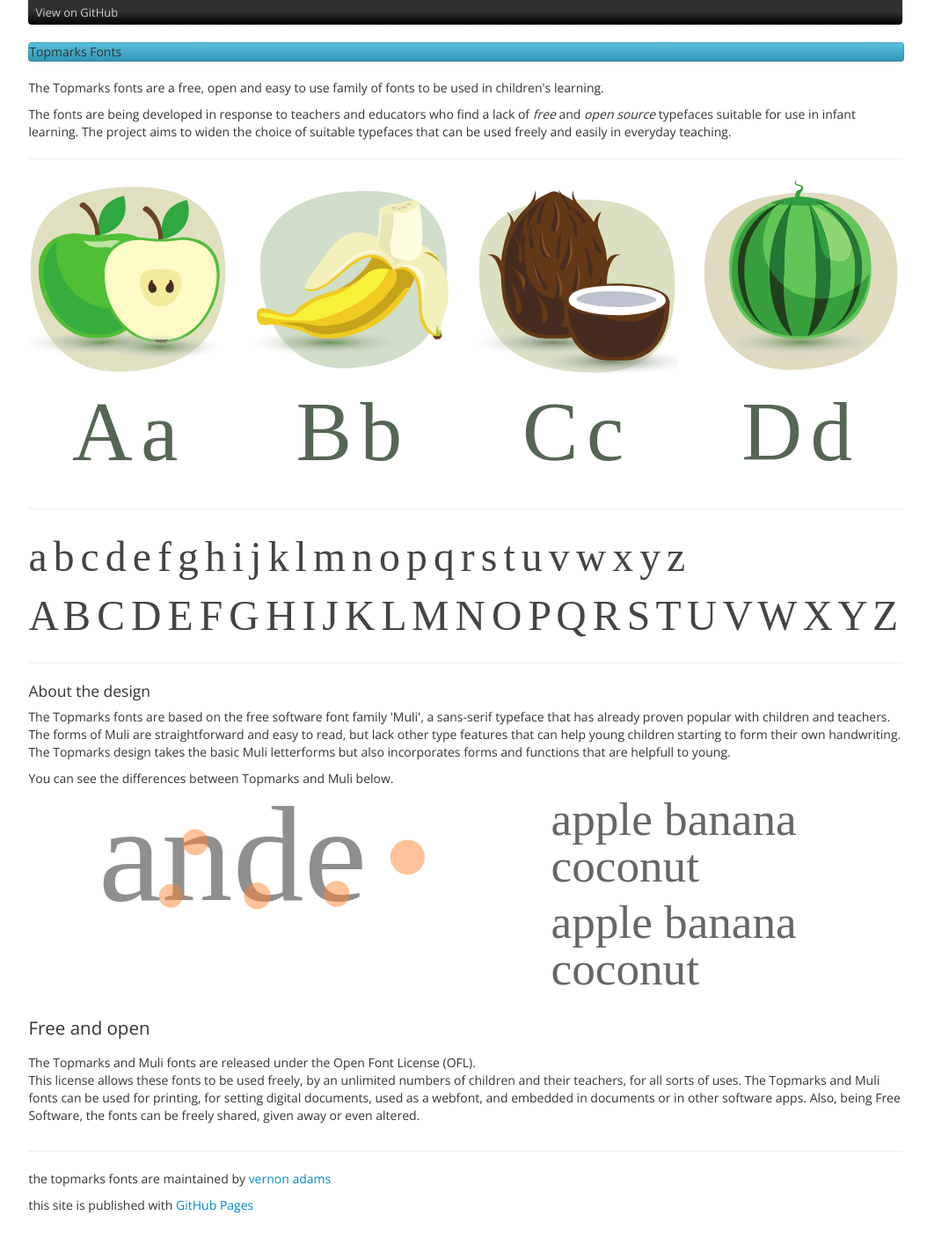
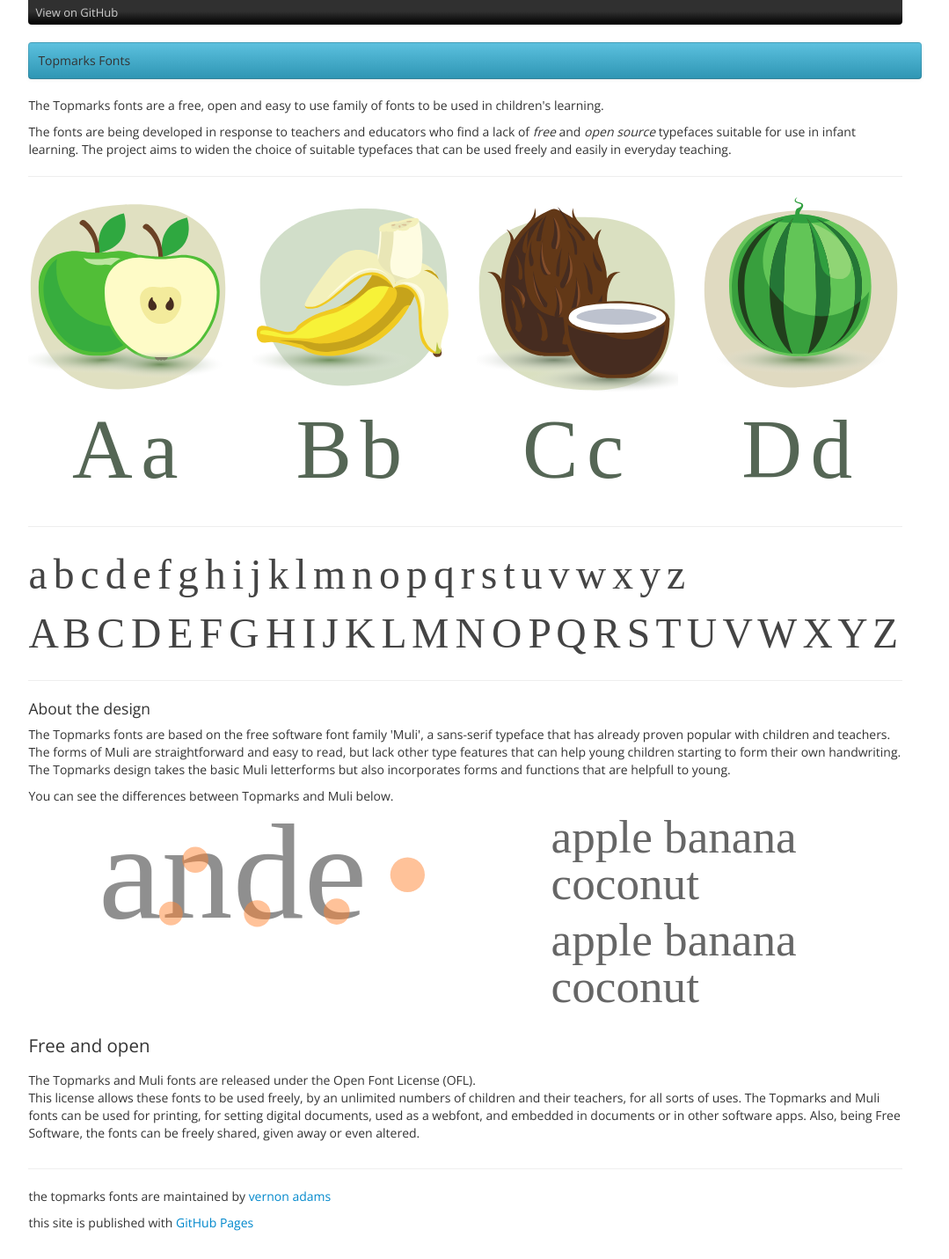
Before and after one commit to vernnobile/topmarks, a Jekyll site: the page built from index.html, in a window 1280 px wide. Shown: the whole page at 88% size, without its empty margins (111-1190 px from the left). Built offline with Jekyll 4.4.1, drawn with Linux system fonts in a browser that asks for light colours; some web fonts are replaced.

Commit message:
Update stylesheet.css

```diff
--- a/stylesheets/stylesheet.css
+++ b/stylesheets/stylesheet.css
@@ -16,7 +16,7 @@
 /* =Navigation
 ----------------------------------------------- */
 /*.navbar-static-cont-width .navbar-inner {padding-left:10px;padding-right:10px;min-height:40px;}*/
-/*.navbar-static-cont-width {padding:10px;}*/
+.navbar-static-cont-width {padding:10px;}
 @media (min-width: 1200px) {
   .navbar-static-cont-width {width:100%;}
 }
```
